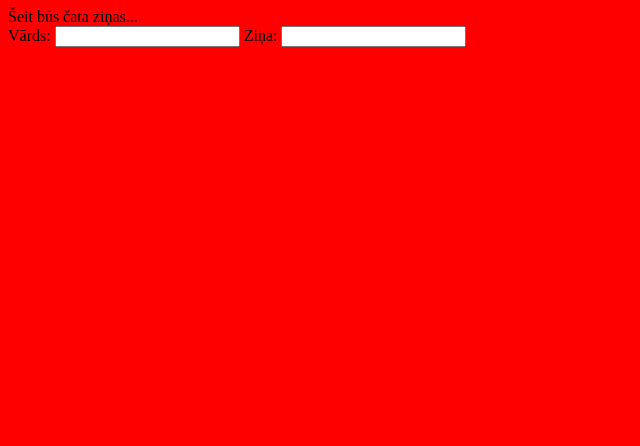
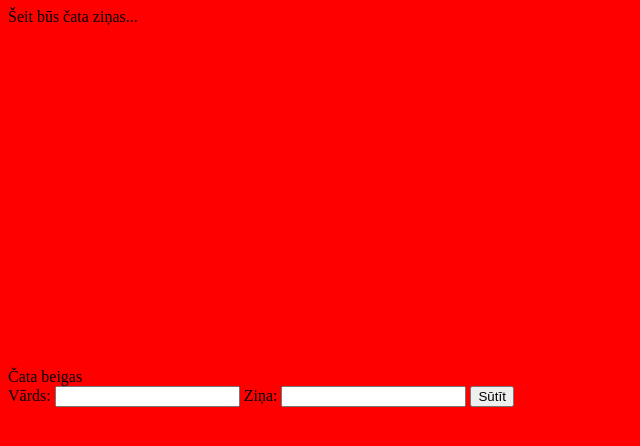
Before and after one commit to Bogomola/chatStartit, a plain HTML site: page index.html in a window 1280 px wide. Shown: the whole page, without its empty margins (0-640 px from the left). Drawn offline with Linux system fonts and the light colour scheme.

Commit message:
Update index.html

```diff
--- a/index.html
+++ b/index.html
@@ -6,20 +6,23 @@
     <meta name="viewport" content="width=device-width, initial-scale=1.0">
     <title>Čats</title>
     <link href="style.css" rel="stylesheet"/>
-    <script src="script.js"> </script>
+
 </head>
 <body>
     <div class="wrapper">
 
         <div class='chataZinas'>
             Šeit būs čata ziņas...
+            <br/><br/><br/><br/><br/><br/><br/><br/><br/><br/><br/><br/><br/><br/><br/><br/><br/><br/><br/><br/>
+            Čata beigas
         </div>
         Vārds: <input class="vards"/>
         Ziņa: <input class="manaZina"/>
+        <input type="button" value="Sūtīt" onclick="sutitZinu()"/>
 
 
     </div><!--te beidzas wrapper-->
 
-
+    <script src="script.js"> </script>
 </body>
 </html>
```
